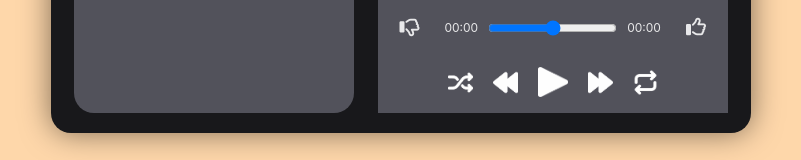
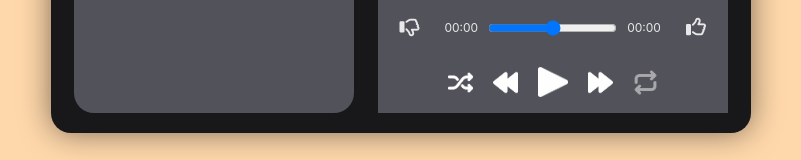
Before and after one commit to kinxori/Music-Media-Player-PRACTICE, a React (Vite) app: page / in a window 1280 px wide. Shown: the part 442-602 px from the top of the page, without its empty margins (239-1040 px from the left). Built offline with nearby package versions, Linux system fonts and the light colour scheme.

Commit message:
setting handle toggle for repeat button

```diff
--- a/src/App.tsx
+++ b/src/App.tsx
@@ -2,10 +2,27 @@ import { useState, useEffect } from "react";
 // import "./App.css";
 
 function App() {
-  const [isSuffle, setSuffle] = useState(null);
-  const [isPaused, setPaused] = useState(null);
-  const [isRepeat, setRepeat] = useState(null);
+  const [isSuffle, setSuffle] = useState(false);
+  const [isPaused, setPaused] = useState(false);
+  const [isRepeat, setRepeat] = useState("1");
 
+  const handleSuffle = () => {
+    setSuffle(!isSuffle);
+  };
+  const handlePaused = () => {
+    setPaused(!isPaused);
+  };
+  const handleRepeat = () => {
+    setRepeat((current) => {
+      if (current === "1") {
+        setRepeat("2");
+      } else if (current === "2") {
+        setRepeat("3");
+      } else if (current === "3") {
+        return "1";
+      }
+    });
+  };
   return (
     <section className="background bg-orange-200 h-screen w-screen flex justify-center items-center relative m-0">
       <div className="media-player h-[350px] w-[700px] bg-zinc-900 flex justify-evenly items-center relative  m-0 py-[20px] px-[0px] rounded-[20px] drop-shadow-[0px_0px_15px_rgba(0,0,0,.5)]">
@@ -62,12 +79,28 @@ function App() {
                 className="h-[25px] object-cover invert hover:scale-105"
               ></img>
             </button>
-            <button>
-              <img
-                src="../ASSETS/repeat-icon.png"
-                alt="repeat-icon"
-                className="h-[25px] object-cover invert hover:scale-105"
-              ></img>
+            <button onClick={handleRepeat}>
+              {isRepeat === "1" && (
+                <img
+                  src="../ASSETS/repeat-icon.png"
+                  alt="repeat-icon"
+                  className="h-[25px] object-cover invert hover:scale-105 opacity-50"
+                ></img>
+              )}
+              {isRepeat === "2" && (
+                <img
+                  src="../ASSETS/repeat-icon.png"
+                  alt="repeat-icon"
+                  className="h-[25px] object-cover invert hover:scale-105"
+                ></img>
+              )}
+              {isRepeat === "3" && (
+                <img
+                  src="../ASSETS/repeat-1-icon.png"
+                  alt="repeat-icon"
+                  className="h-[25px] object-cover invert hover:scale-105"
+                ></img>
+              )}
             </button>
           </div>
         </div>
```
